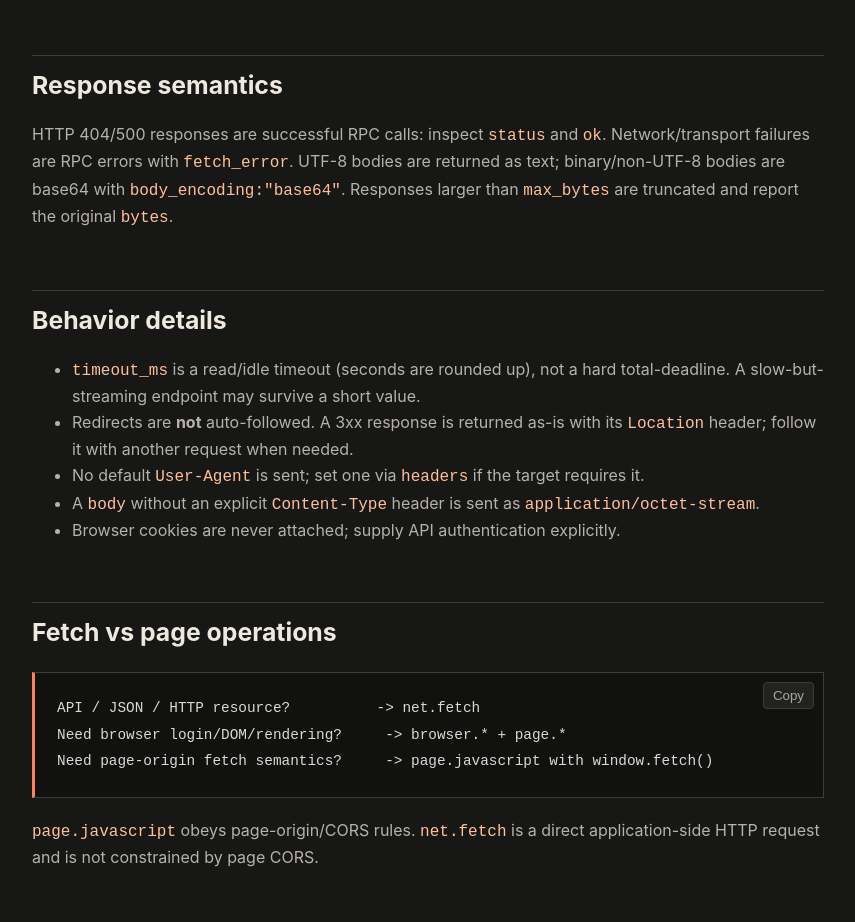
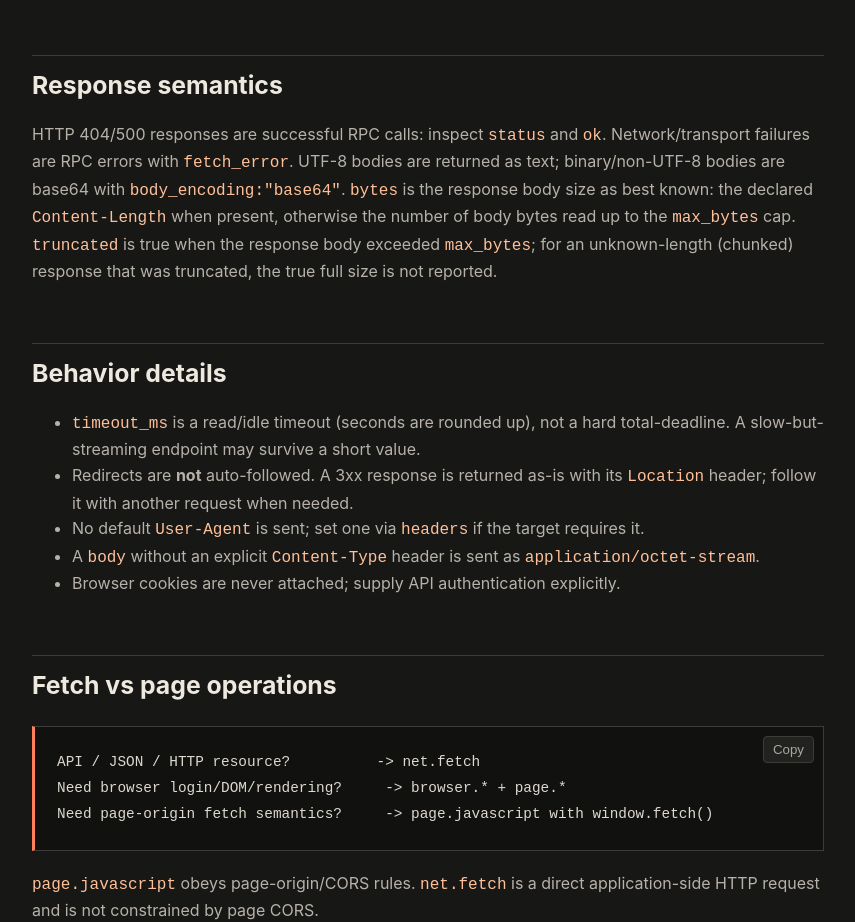
Before and after one commit to vantage-browser/vantage-browser.github.io, a plain HTML site: page agent-fetch.html in a window 1280 px wide. Shown: the part 2500-3422 px from the top of the page, without its empty margins (382-1237 px from the left). Drawn offline with Linux system fonts and the light colour scheme.

Commit message:
Publish net.fetch bytes semantics for unknown-length bodies
Regenerate agent-fetch: bytes is the declared Content-Length when present,
otherwise the number of body bytes read up to max_bytes; truncated signals the
body exceeded the cap.

```diff
--- a/agent-fetch.html
+++ b/agent-fetch.html
@@ -55,7 +55,7 @@ vant agent fetch https://api.example.com/token '{"method":"POST","headers":{"Con
 
 # GraphQL
 vant agent fetch https://api.example.com/graphql '{"method":"POST","headers":{"Content-Type":"application/json"},"body":"{\"query\":\"{ viewer { id } }\"}"}'</code></pre>
-                                                                                                                                       <h2>Response semantics</h2><p>HTTP 404/500 responses are successful RPC calls: inspect <code>status</code> and <code>ok</code>. Network/transport failures are RPC errors with <code>fetch_error</code>. UTF-8 bodies are returned as text; binary/non-UTF-8 bodies are base64 with <code>body_encoding:"base64"</code>. Responses larger than <code>max_bytes</code> are truncated and report the original <code>bytes</code>.</p>
+                                                                                                                                       <h2>Response semantics</h2><p>HTTP 404/500 responses are successful RPC calls: inspect <code>status</code> and <code>ok</code>. Network/transport failures are RPC errors with <code>fetch_error</code>. UTF-8 bodies are returned as text; binary/non-UTF-8 bodies are base64 with <code>body_encoding:"base64"</code>. <code>bytes</code> is the response body size as best known: the declared <code>Content-Length</code> when present, otherwise the number of body bytes read up to the <code>max_bytes</code> cap. <code>truncated</code> is true when the response body exceeded <code>max_bytes</code>; for an unknown-length (chunked) response that was truncated, the true full size is not reported.</p>
                                                                                                                                        <h2>Behavior details</h2><ul><li><code>timeout_ms</code> is a read/idle timeout (seconds are rounded up), not a hard total-deadline. A slow-but-streaming endpoint may survive a short value.</li><li>Redirects are <strong>not</strong> auto-followed. A 3xx response is returned as-is with its <code>Location</code> header; follow it with another request when needed.</li><li>No default <code>User-Agent</code> is sent; set one via <code>headers</code> if the target requires it.</li><li>A <code>body</code> without an explicit <code>Content-Type</code> header is sent as <code>application/octet-stream</code>.</li><li>Browser cookies are never attached; supply API authentication explicitly.</li></ul>
                                                                                                                                        <h2>Fetch vs page operations</h2><pre><code>API / JSON / HTTP resource?          -&gt; net.fetch
 Need browser login/DOM/rendering?     -&gt; browser.* + page.*
```
